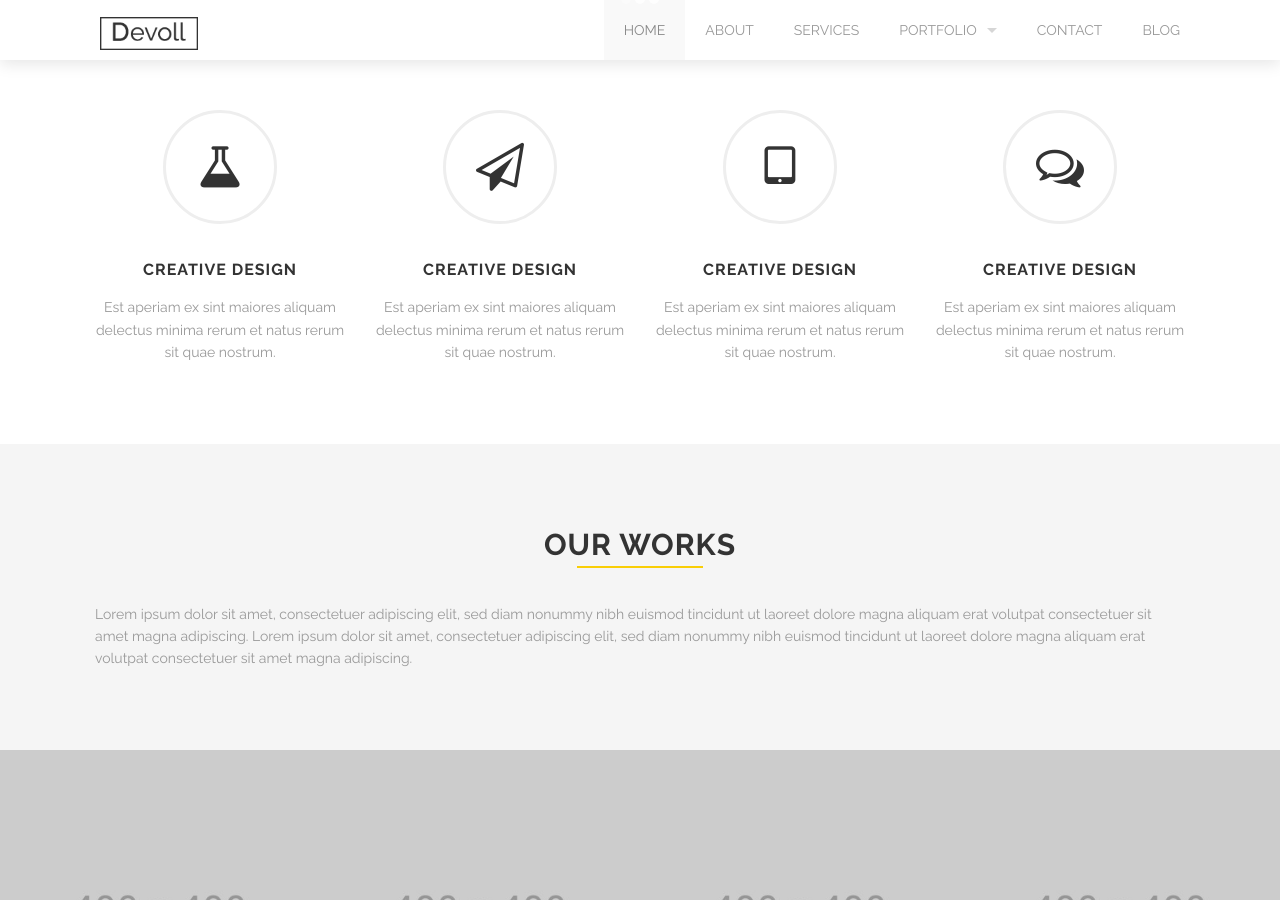
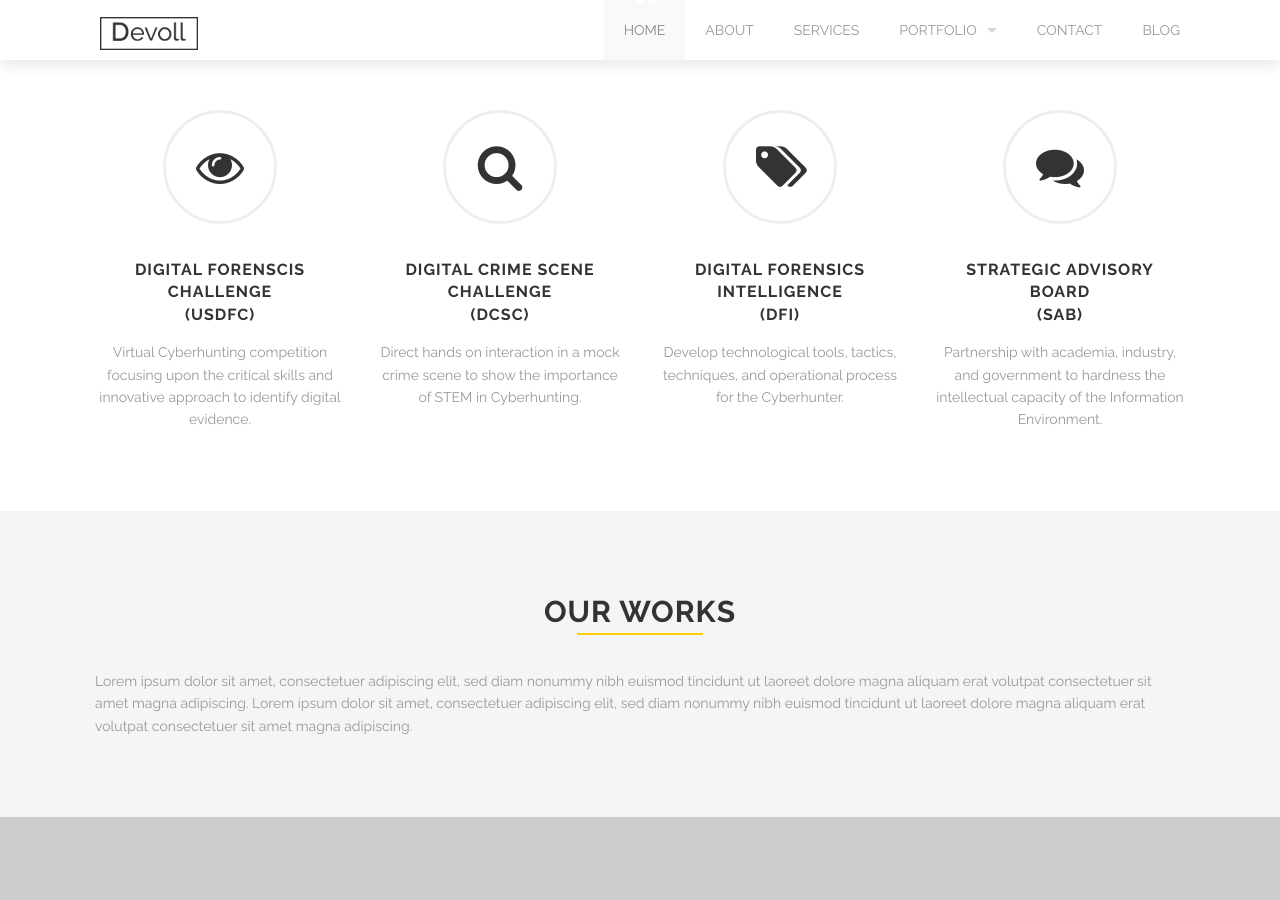
Before and after one commit to USDFC/usdfc.github.io, a Jekyll site: the page built from index.html, in a window 1280 px wide and 900 px high, scrolled down 720 px. Built offline with Jekyll 4.4.1, drawn with Linux system fonts in a browser that asks for light colours; nearby versions of some CDN libraries; library files that are not in the unit come from our copies.

Commit message:
Update pillars under main rotator

```diff
--- a/_includes/icon-text.html
+++ b/_includes/icon-text.html
@@ -1,7 +1,7 @@
 <div class='fadein mod modIconText' data-delay='{{ include.delay }}'>
   <div class='{{ include.shape_class }}'>
     <i class='{{ include.icon_class }}'></i>
-    <h3>{{ include.title }}</h3>
+    <h3>{{ include.title }}<br />({{ include.abbrivation }})</h3>
     <p>{{ include.desc }}</p>
   </div>
   <div class='two spacing'></div>
--- a/index.html
+++ b/index.html
@@ -185,16 +185,48 @@ milestones:
 
 <div class="row">
   <div class="medium-3 large-3 columns">
-    {% include icon-text.html title='Creative design' desc='Est aperiam ex sint maiores aliquam delectus minima rerum et natus rerum sit quae nostrum.' icon_class='fa fa-flask' delay='0' shape_class='icon-text-circle' %}
+    {%
+      include icon-text.html
+      title='Digital Forenscis Challenge'
+      abbrivation='USDFC'
+      desc='Virtual Cyberhunting competition focusing upon the critical skills and innovative approach to identify digital evidence.'
+      icon_class='fa fa-eye'
+      delay='0'
+      shape_class='icon-text-circle'
+    %}
   </div>
   <div class="medium-3 large-3 columns">
-    {% include icon-text.html title='Creative design' desc='Est aperiam ex sint maiores aliquam delectus minima rerum et natus rerum sit quae nostrum.' icon_class='fa fa-paper-plane-o' delay='200' shape_class='icon-text-circle' %}
+    {%
+      include icon-text.html
+      title='Digital Crime Scene Challenge'
+      abbrivation='DCSC'
+      desc='Direct hands on interaction in a mock crime scene to show the importance of STEM in Cyberhunting.'
+      icon_class='fa fa-search'
+      delay='200'
+      shape_class='icon-text-circle'
+    %}
   </div>
   <div class="medium-3 large-3 columns">
-    {% include icon-text.html title='Creative design' desc='Est aperiam ex sint maiores aliquam delectus minima rerum et natus rerum sit quae nostrum.' icon_class='fa fa-tablet' delay='400' shape_class='icon-text-circle' %}
+    {%
+      include icon-text.html
+      title='Digital Forensics Intelligence'
+      abbrivation='DFI'
+      desc='Develop technological tools, tactics, techniques, and operational process for the Cyberhunter.'
+      icon_class='fa fa-tags'
+      delay='200'
+      shape_class='icon-text-circle'
+    %}
   </div>
   <div class="medium-3 large-3 columns">
-    {% include icon-text.html title='Creative design' desc='Est aperiam ex sint maiores aliquam delectus minima rerum et natus rerum sit quae nostrum.' icon_class='fa fa-comments-o' delay='600' shape_class='icon-text-circle' %}
+    {%
+      include icon-text.html
+      title='Strategic Advisory Board'
+      abbrivation='SAB'
+      desc='Partnership with academia, industry, and government to hardness the intellectual capacity of the Information Environment.'
+      icon_class='fa fa-comments'
+      delay='200'
+      shape_class='icon-text-circle'
+    %}
   </div>
 </div>
 
```
